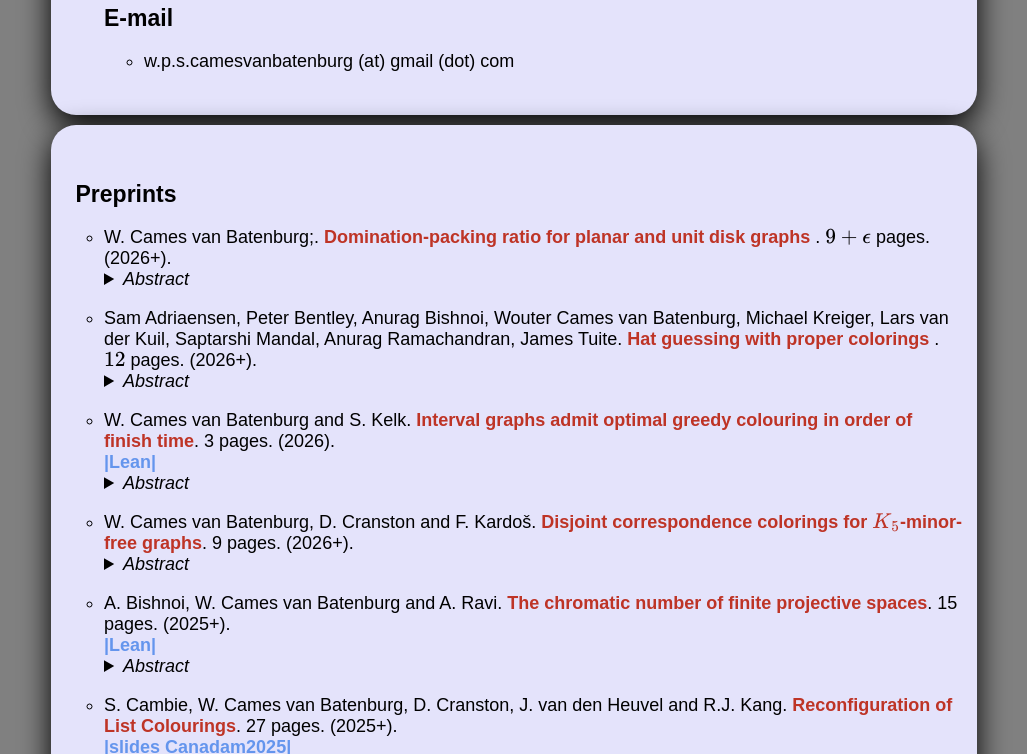
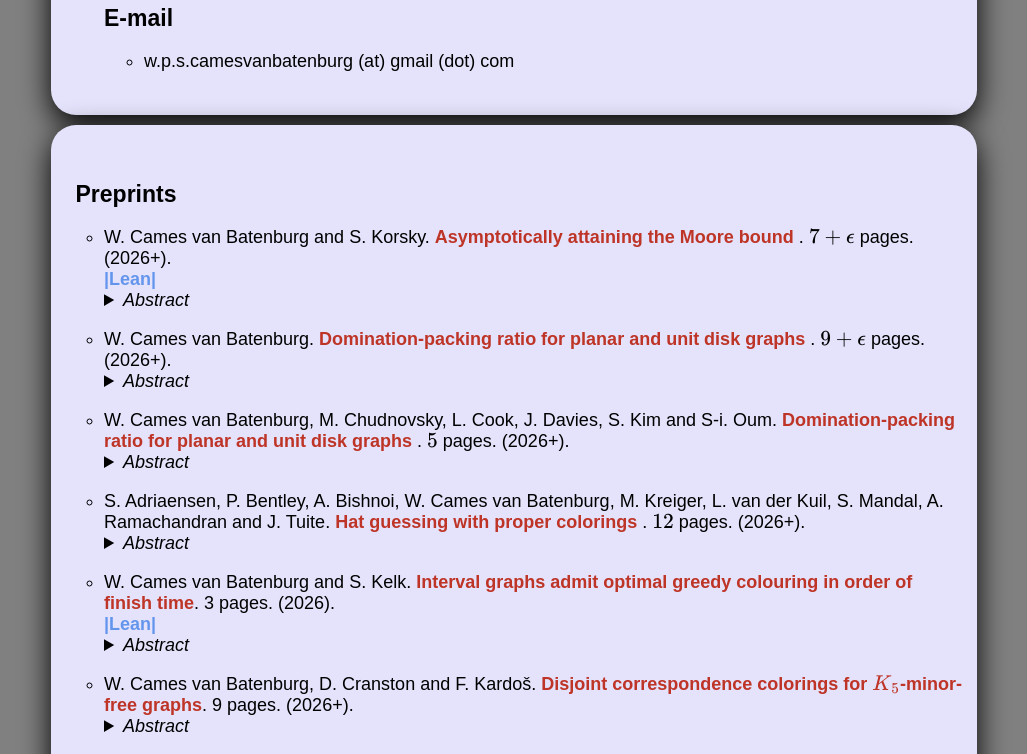
Before and after one commit to woutercvb/woutercvb.github.io, a plain HTML site: page index.html in a window 1280 px wide. Shown: the part 450-1204 px from the top of the page, without its empty margins (126-1153 px from the left). Drawn offline with nearby package versions, Linux system fonts and the light colour scheme; some packages are replaced by stand-ins of ours.

Commit message:
Add files via upload

```diff
--- a/index.html
+++ b/index.html
@@ -91,19 +91,34 @@ E-mail
 </h2>
 	<ul>
 
-<li>  W. Cames van Batenburg;.  <a href="https://doi.org/10.48550/arXiv.2607.13424"> Domination-packing ratio for planar and unit disk graphs </a>. $9+\epsilon$ pages. (2026+). <br/>
+<li>  W. Cames van Batenburg and S. Korsky.  <a href="https://doi.org/10.48550/arXiv.2608.03965"> Asymptotically attaining the Moore bound </a>. $7+\epsilon$ pages. (2026+). <br/>
+<a class="extra" href="https://github.com/woutercvb/wewantmoore"> |Lean| </a>
+<details><summary><i>Abstract</i></summary><p class="indetails">
+Let $k$ and $d$ be positive integers. At most how many vertices can a graph $G$ have if its maximum degree $\Delta(G)$ is at most $d$ and its diameter $\diam G$ is at most $k$?  In this work we obtain an asymptotically tight answer to that question for the case that $k$ is fixed and $d$ goes to infinity. This resolves a conjecture of Bollob\'as. We also consider the analogous question for the number of edges, resolving a conjecture of Cambie, CvB, De Joannis de Verclos, and Kang. </p></details>
+
+<li>  W. Cames van Batenburg.  <a href="https://doi.org/10.48550/arXiv.2607.13424"> Domination-packing ratio for planar and unit disk graphs </a>. $9+\epsilon$ pages. (2026+). <br/>
 <details><summary><i>Abstract</i></summary><p class="indetails">
 For every planar graph, the domination number is at most $5$ times the packing number.
 For every unit disk graph, the domination number is at most $\frac{18\sqrt3}{\pi}\approx 9.924$ times the packing number.
 For both graph classes, the best known lower bound on the optimal constant remains 3. </p></details>
 
-<li> Sam Adriaensen, Peter Bentley, Anurag Bishnoi, Wouter Cames van Batenburg, Michael Kreiger, Lars van der Kuil, Saptarshi Mandal, Anurag Ramachandran, James Tuite. <a href="https://doi.org/10.48550/arXiv.2603.04909"> Hat guessing with proper colorings </a>. $12$ pages. (2026+). <br/>
+<li>  W. Cames van Batenburg, M. Chudnovsky, L. Cook, J. Davies, S. Kim and S-i. Oum. <a href="https://doi.org/10.48550/arXiv.2606.09415"> Domination-packing ratio for planar and unit disk graphs </a>. $5$ pages. (2026+). <br/>
 <details><summary><i>Abstract</i></summary><p class="indetails">
-This is about a guessing game played on a graph $G$.</br></br>
+Resolving in a strong sense a problem of Gy\'arf\'as on the union of two perfect graphs, we prove that for every pair of positive integers $d$ and $k$, there is a graph $G$ with clique number $k$ and chromatic number $k^d$ that is the union of $d$ comparability graphs.
+This is best possible for all $d$ and $k$. The same remains true for chromatic number replaced by fractional chromatic number or inverse independence ratio $\frac{\abs{V(G)}}{\alpha(G)}$, further underscoring the sharpness of the construction. </p></details>
 
-Imagine each vertex of the graph is a person, each of which gets a fancy hat on their head. Every hat has one of $q$ possible colours. Every person can only see the hat colours of its direct neighbours, and in particular not their own colour. To win the game, at least one person will need to correctly guess the color of its own hat. To achieve this goal, the people may first devise discuss and devise a strategy. This discussion takes place before the start of the game and before the placement of the hats. What is the smallest integer $q$ such that there exists a strategy for which the people will always win the game, no matter how the hats are subsequently placed? This is the classic Hat Guessing Game.</br></br>
 
-The current paper studies a natural variant where additionally the colourings must be proper; no two neighbours have the same colour. This means that the people have more information available, so a priori they may also win for larger values of $q$. Among many other results, this paper shows that if the maximum degree of the graph is $\Delta$, then there is no winning strategy whenever $q>=(1+e)\Delta$. On the complete graph with $n$ vertices, the optimal value is $q=2n-1$, essentially twice the optimum for the classic Hat Guessing Game.
+<li> S. Adriaensen, P. Bentley, A. Bishnoi, W. Cames van Batenburg, M. Kreiger, L. van der Kuil, S. Mandal, A. Ramachandran and J. Tuite. <a href="https://doi.org/10.48550/arXiv.2603.04909"> Hat guessing with proper colorings </a>. $12$ pages. (2026+). <br/>
+<details><summary><i>Abstract</i></summary><p class="indetails">
+This is about a guessing game played on a graph $G$.
+</br></br>
+
+Imagine each vertex of the graph is a person, each of which gets a fancy hat on their head. Every hat has one of $q$ possible colours. Every person can only see the hat colours of its direct neighbours, and in particular not their own colour. To win the game, at least one person will need to correctly guess the color of its own hat. To achieve this goal, the people may first discuss and devise a strategy. This discussion takes place before the start of the game and before the placement of the hats. What is the smallest integer $q$ such that there exists a strategy for which the people will always win the game, no matter how the hats are subsequently placed? This is the classic Hat Guessing Game.</br></br>
+
+The current paper studies a natural variant where additionally the colourings must be proper; every two adjacent people receive distinct hat colours. This means that the people have more information available, so a priori they may also have a winning strategy for larger values of $q$. Among many other results, this paper shows that if the maximum degree of the graph is $\Delta$, then there is still no winning strategy whenever $q>=(1+e)\Delta$. On the positive side, when $G$ is the complete graph with $n$ vertices, then the people can win with $q=2n-1$ colours, essentially twice the optimum for the classic Hat Guessing Game.
+
+</br></br>
+In technical terms, the hat guessing games are equivalent to a question about the existence of independent transversals in certain hypergraphs.
 </p></details>
 
 <li> W. Cames van Batenburg and S. Kelk.  <a href="greedy_by_finish_time_draft22april2026.pdf"> Interval graphs admit optimal greedy colouring
```
